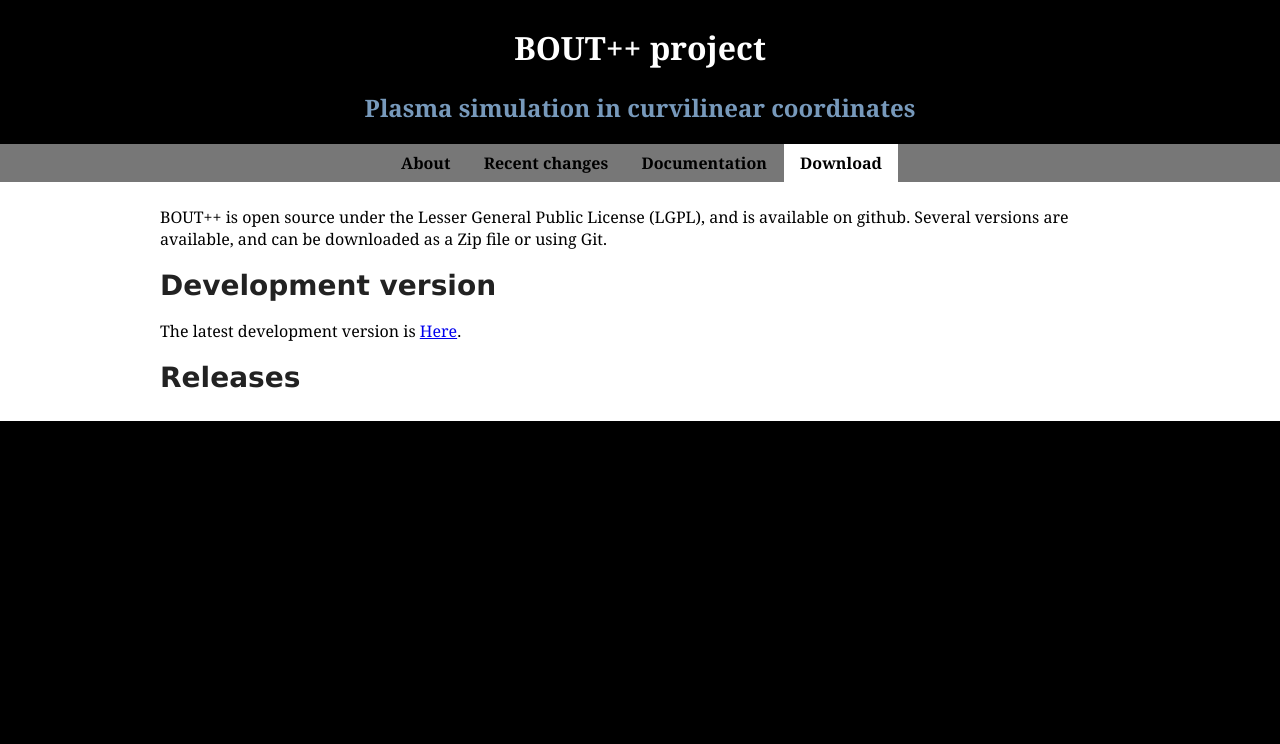
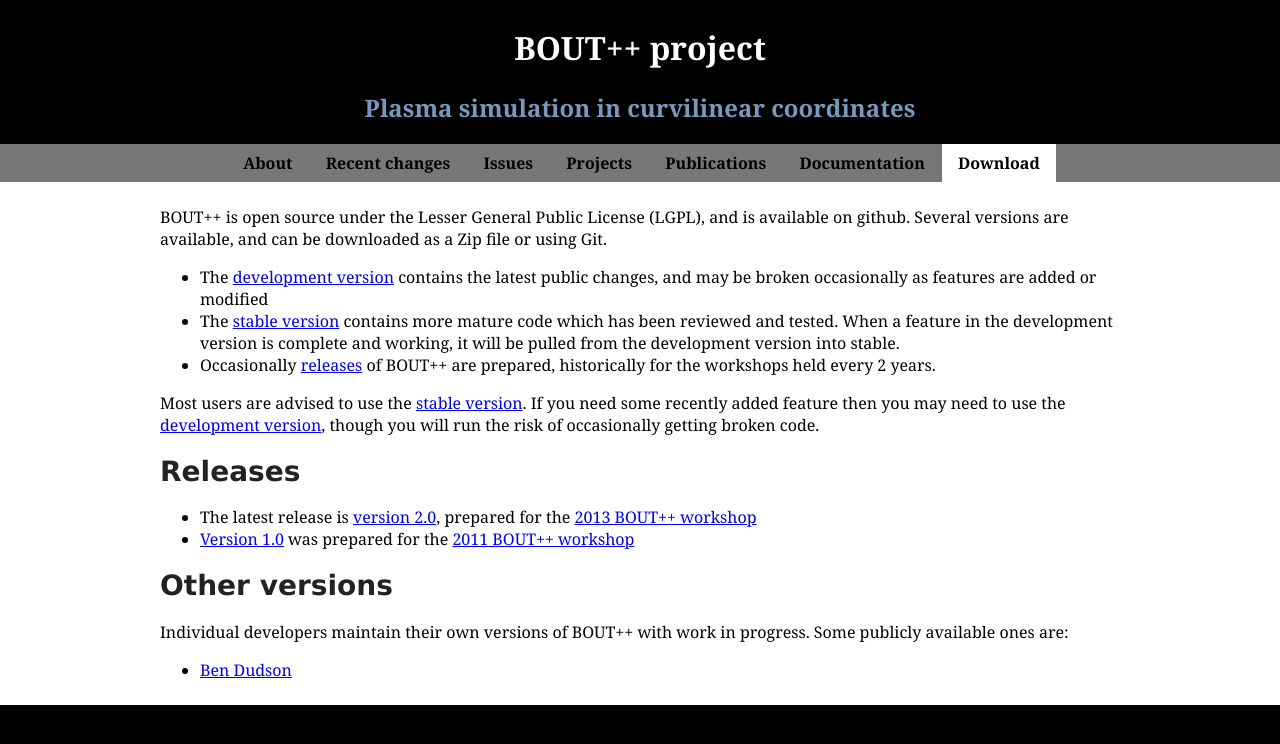
Before and after one commit to boutproject/boutproject.github.io, a Jekyll site: the page built from download.markdown, in a window 1280 px wide. Shown: the top 744 px of the page. Built offline with Jekyll 4.4.1, drawn with Linux system fonts in a browser that asks for light colours; Markdown is read by kramdown in place of the engine named in the settings.

Commit message:
Adding issues, projects, and publications pages

```diff
--- a/_includes/nav.html
+++ b/_includes/nav.html
@@ -13,6 +13,25 @@
 	<li><a href="{{ page.prefix }}changes.html">Recent changes</a></li>
 {% endif %}
 
+{% if page.nav-state == 'issues' %}
+	<li class="current-page">Issues</li>
+{% else %}
+	<li><a href="{{ page.prefix }}issues.html">Issues</a></li>
+{% endif %}
+
+
+{% if page.nav-state == 'projects' %}
+	<li class="current-page">Projects</li>
+{% else %}
+	<li><a href="{{ page.prefix }}projects.html">Projects</a></li>
+{% endif %}
+
+{% if page.nav-state == 'publications' %}
+	<li class="current-page">Publications</li>
+{% else %}
+	<li><a href="{{ page.prefix }}publications.html">Publications</a></li>
+{% endif %}
+
 {% if page.nav-state == 'doc' %}
 	<li class="current-page">Documentation</li>
 {% else %}
--- a/download.markdown
+++ b/download.markdown
@@ -7,8 +7,25 @@
 BOUT++ is open source under the Lesser General Public License (LGPL), and is available on github.
 Several versions are available, and can be downloaded as a Zip file or using Git.
 
-# Development version
+* The [development version](https://github.com/boutproject/BOUT-dev) contains the latest public changes,
+  and may be broken occasionally as features are added or modified
+* The [stable version](https://github.com/boutproject/BOUT) contains more mature code which has been
+  reviewed and tested. When a feature in the development version is complete and working, it will be pulled from
+  the development version into stable.
+* Occasionally [releases](https://github.com/boutproject/BOUT-2.0) of BOUT++ are prepared, historically
+  for the workshops held every 2 years.
 
-The latest development version is [Here](https://github.com/boutproject/BOUT).
+Most users are advised to use the [stable version](https://github.com/boutproject/BOUT). If you need
+some recently added feature then you may need to use the [development version](https://github.com/boutproject/BOUT-dev),
+though you will run the risk of occasionally getting broken code.
 
 # Releases
+
+* The latest release is [version 2.0](https://github.com/boutproject/BOUT-2.0), prepared for the [2013 BOUT++ workshop](https://bout2013.llnl.gov/)
+* [Version 1.0](https://github.com/bendudson/BOUT-1.0) was prepared for the [2011 BOUT++ workshop](https://bout2011.llnl.gov/)
+
+# Other versions
+
+Individual developers maintain their own versions of BOUT++ with work in progress. Some publicly available ones are:
+
+* [Ben Dudson](https://github.com/bendudson/BOUT)
```
Also changed, not shown: doc.markdown (+21 -2 lines), issues.markdown (added, +43 -0 lines), projects.markdown (added, +17 -0 lines), publications.markdown (added, +24 -0 lines), 1 other file.
